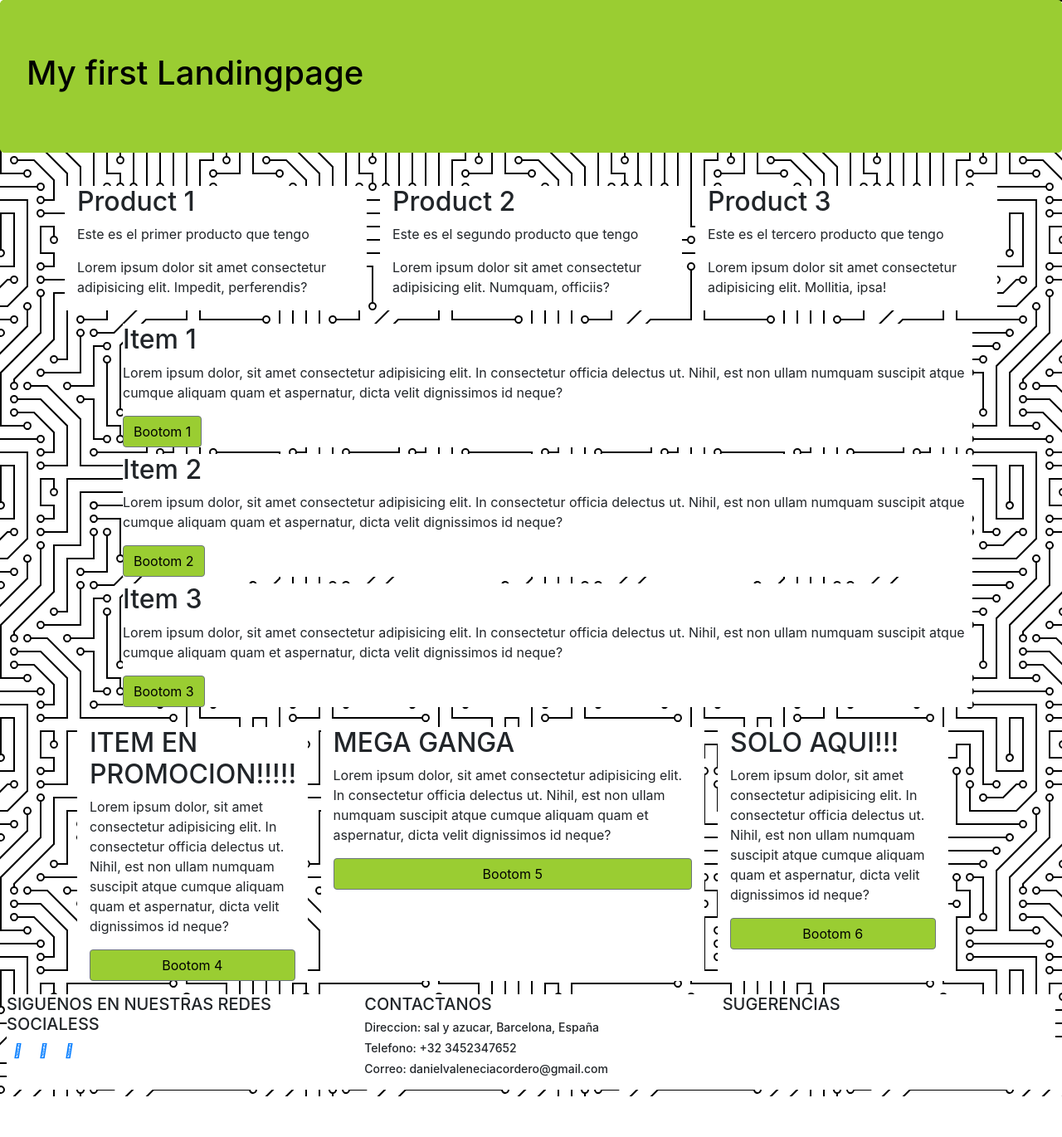
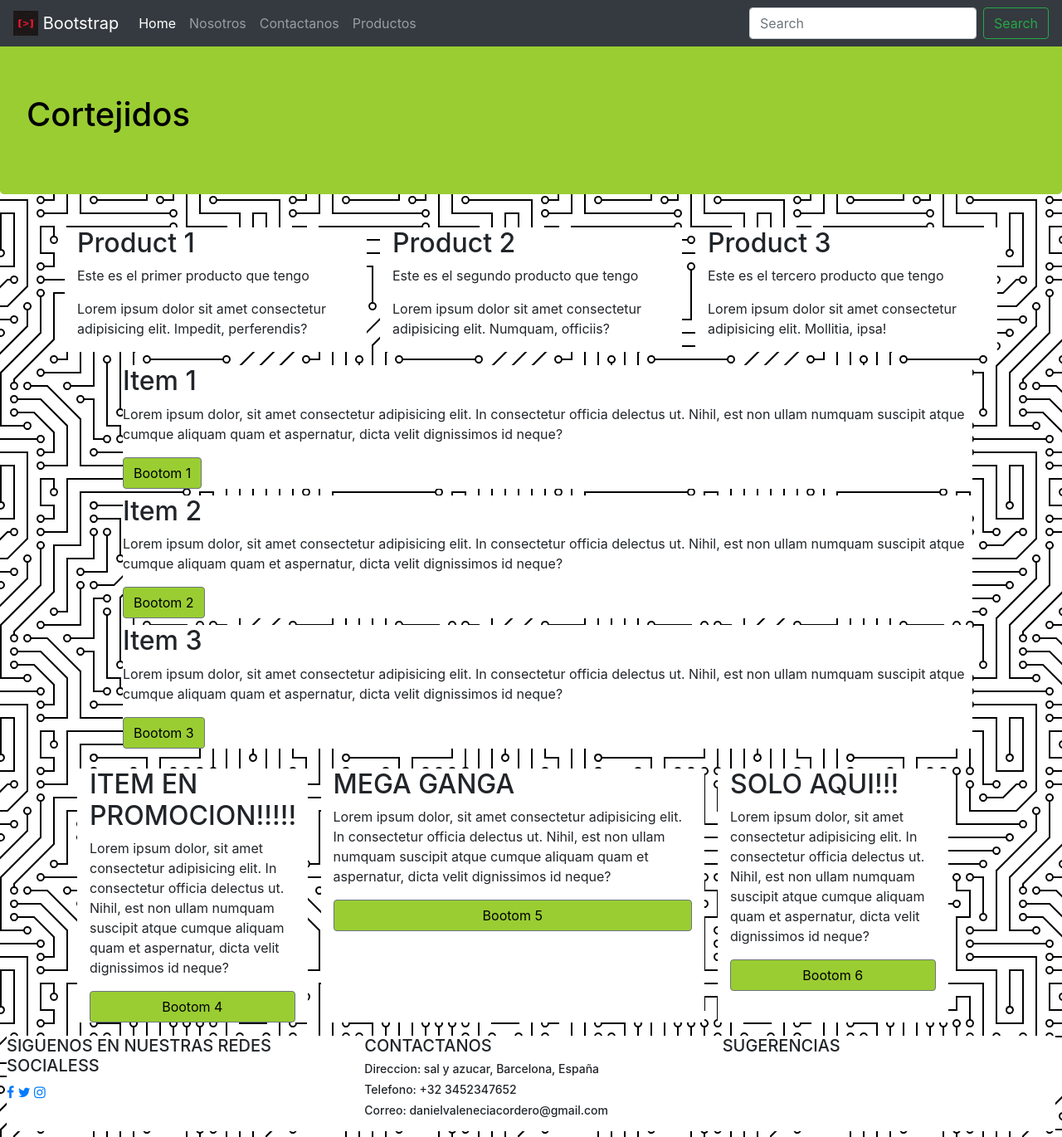
Before and after one commit to DvC99/Bootstrap-4, a website: page index.html in a window 1280 px wide. Shown: the whole page at 83% size. Before the commit the page ends 1321 px from the top, so only its background shows below. Drawn offline with nearby package versions, Linux system fonts and the light colour scheme.

Commit message:
Se le agrego el NavBar

```diff
--- a/index.html
+++ b/index.html
@@ -7,7 +7,7 @@
         <meta name="description" content="">
         <meta name="keywords" content="">
     <!--Favicon-->
-        <link rel="shortcut icon" href="favicon.ico" type="image/x-icon">
+        <link rel="shortcut icon" href="./img/brand.png" type="image/x-icon">
     <!--Title-->
         <title>Landingpage</title>
     <!--CSS-->
@@ -16,19 +16,46 @@
     <!-- FONT AWESOME -->
         <link rel="stylesheet" href="./node_modules/font-awesome/css/font-awesome.min.css">
         <link rel="stylesheet" href="./node_modules/bootstrap-social/bootstrap-social.css">
-        <link rel="stylesheet" href="styles.css">
+        <link rel="stylesheet" href="./CSS/styles.css">
 
 
 </head>
 <body>
     <header>
-        <div class="jumbotron" style="background-color: yellowgreen;color: black;">
-            <h1>My first Landingpage</h1>
+        <nav class="navbar navbar-expand-lg navbar-dark bg-dark fixed-top">
+            <!-- Image and text -->
+            <a class="navbar-brand" href="#">
+                <img src="./img/brand.png" width="30" height="30" class="d-inline-block align-top" alt="" loading="lazy">
+                Bootstrap
+              </a>
+            <button class="navbar-toggler" type="button" data-toggle="collapse" data-target="#navbarSupportedContent" aria-controls="navbarSupportedContent" aria-expanded="false" aria-label="Toggle navigation">
+                <span class="navbar-toggler-icon"></span>
+            </button>
+            <div class="collapse navbar-collapse" id="navbarSupportedContent">
+                <ul class="navbar-nav mr-auto">
+                    <li class="nav-item active"><a href="#" class="nav-link">Home</a></li>
+                    <li class="nav-item"><a href="#" class="nav-link">Nosotros</a></li>
+                    <li class="nav-item"><a href="#" class="nav-link">Contactanos</a></li>
+                    <li class="nav-item"><a href="#" class="nav-link">Productos</a></li>
+                </ul>
+
+                <form class="form-inline my-2 my-lg-0">
+                    <input class="form-control mr-sm-2" type="search" placeholder="Search" aria-label="Search">
+                    <button class="btn btn-outline-success my-2 my-sm-0" type="submit">Search</button>
+                </form>
+
+            </div>
+        </nav>
+
+
+        <div class="jumbotron">
+            <h1>Cortejidos</h1>
         </div>
     </header>
 
     <main>
        <div class="container">
+
            <div class="row">
                <div class="col col-sm col-md col-lg col-xl tarjetas">
                     <h2>Product 1</h2>
@@ -108,17 +135,17 @@
 
     <footer class="tarjetas">
         <section class="row">
-            <section class="col-3 col col-sm col-md col-lg col-xl">
+            <section class="col-sm">
                 <h2 style="font-size: 20px;">SIGUENOS EN NUESTRAS REDES SOCIALESS</h2>
                 <a href="#" >
-                    <i class="fab fa-facebook"style="margin: 8px;"></i></a>
+                    <i class="fa fa-facebook" aria-hidden="true"></i></a>
                 <a href="#">
-                    <i class="fab fa-twitter"style="margin: 8px;"></i> </a>
+                    <i class="fa fa-twitter" aria-hidden="true"></i> </a>
                 <a href="#">
-                    <i class="fab fa-instagram" style="margin: 8px;"></i></a>
+                    <i class="fa fa-instagram" aria-hidden="true"></i></a>
             </section>
 
-            <section class="col col-sm col-md col-lg col-xl">
+            <section class="col-sm">
                 <h2 style="font-size: 20px;">CONTACTANOS</h2>
                 <address>
                     <h2 style="font-size: 14px;">Direccion: sal y azucar, Barcelona, España</h2>
```
Also changed, not shown: CSS/styles.css, img/brand.png (added). Lines whose indentation alone changed are shown as unchanged.
